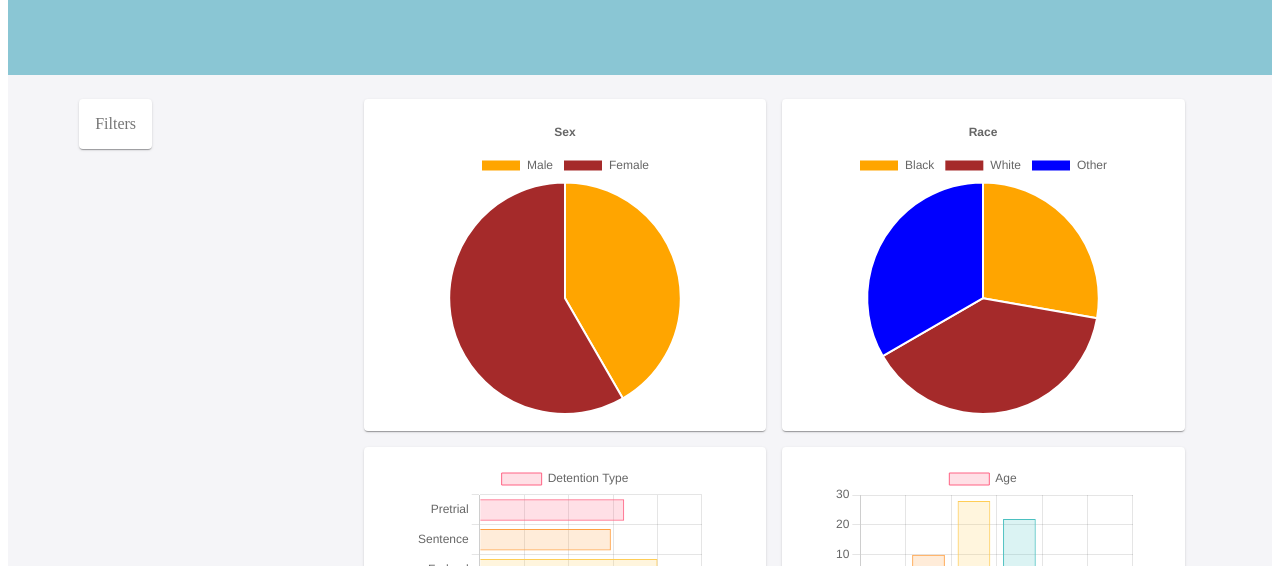
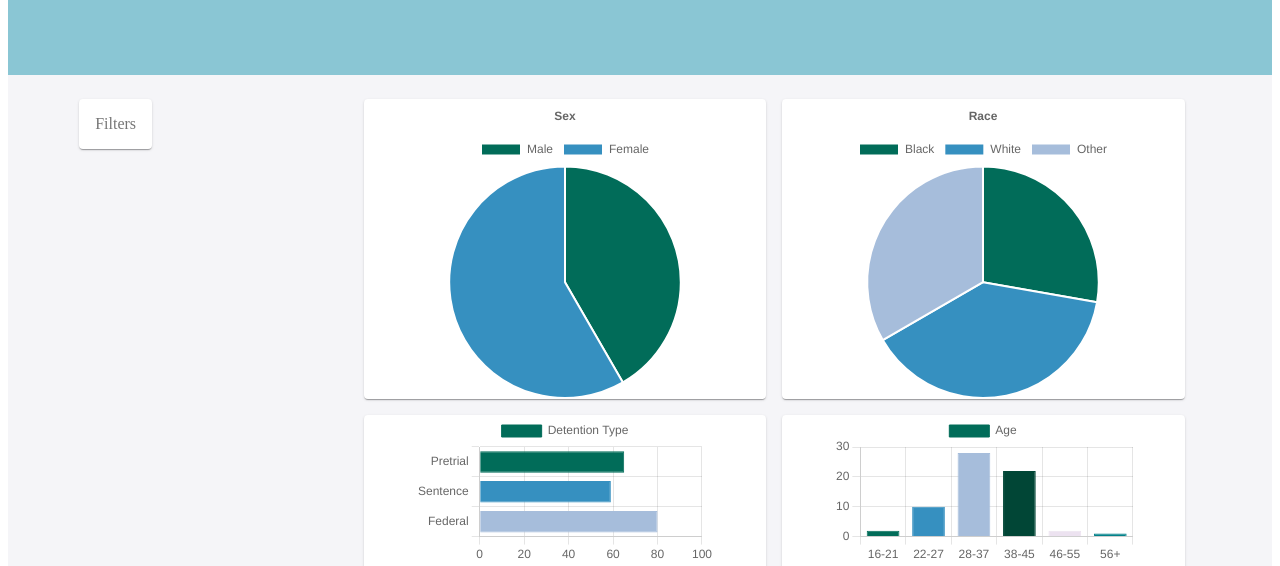
Before and after one commit to hannahgkeel/JailDashboard, a React app: page / in a window 1280 px wide. Both pictures are taken after typing "Sample" into the empty fields and a click on the button "Search". Shown: the part 234-800 px from the top of the page. Built offline with nearby package versions, Linux system fonts and the light colour scheme.

Commit message:
added color scheme

```diff
--- /dev/null
+++ b/frontend/GlobalVar.js
@@ -0,0 +1,13 @@
+const colorscheme = ["#016c59", "#3690c0", "#a6bddb", "#014636", "#ece2f0", "#02818a", "#67a9cf", "#d0d1e6", "#fff7fb"]
+
+export default colorscheme;
+
+// #fff7fb
+// #ece2f0
+// #d0d1e6
+// #a6bddb
+// #67a9cf
+// #3690c0
+// #02818a
+// #016c59
+// #014636
--- a/frontend/components/AgeGraph.js
+++ b/frontend/components/AgeGraph.js
@@ -1,4 +1,5 @@
 import React, { Component } from "react";
+import colorscheme from "../GlobalVar.js";
 import {
   Chart,
   ArcElement,
@@ -58,24 +59,8 @@ let data = {
     {
       label: "Age",
       data: [2, 10, 28, 22, 2, 1],
-      backgroundColor: [
-        "rgba(255, 99, 132, 0.2)",
-        "rgba(255, 159, 64, 0.2)",
-        "rgba(255, 205, 86, 0.2)",
-        "rgba(75, 192, 192, 0.2)",
-        "rgba(54, 162, 235, 0.2)",
-        "rgba(153, 102, 255, 0.2)",
-        "rgba(201, 203, 207, 0.2)",
-      ],
-      borderColor: [
-        "rgb(255, 99, 132)",
-        "rgb(255, 159, 64)",
-        "rgb(255, 205, 86)",
-        "rgb(75, 192, 192)",
-        "rgb(54, 162, 235)",
-        "rgb(153, 102, 255)",
-        "rgb(201, 203, 207)",
-      ],
+      backgroundColor: colorscheme,
+      borderColor: colorscheme,
       borderWidth: 1,
     },
   ],
--- a/frontend/components/DetentionTypeGraph.js
+++ b/frontend/components/DetentionTypeGraph.js
@@ -1,4 +1,5 @@
 import React, { Component } from "react";
+import colorscheme from "../GlobalVar.js"
 import {
   Chart,
   ArcElement,
@@ -58,24 +59,8 @@ let data = {
     {
       label: "Detention Type",
       data: [65, 59, 80, 81, 56, 55, 40],
-      backgroundColor: [
-        "rgba(255, 99, 132, 0.2)",
-        "rgba(255, 159, 64, 0.2)",
-        "rgba(255, 205, 86, 0.2)",
-        "rgba(75, 192, 192, 0.2)",
-        "rgba(54, 162, 235, 0.2)",
-        "rgba(153, 102, 255, 0.2)",
-        "rgba(201, 203, 207, 0.2)",
-      ],
-      borderColor: [
-        "rgb(255, 99, 132)",
-        "rgb(255, 159, 64)",
-        "rgb(255, 205, 86)",
-        "rgb(75, 192, 192)",
-        "rgb(54, 162, 235)",
-        "rgb(153, 102, 255)",
-        "rgb(201, 203, 207)",
-      ],
+      backgroundColor: colorscheme,
+      borderColor: colorscheme,
       borderWidth: 1,
     },
   ],
--- a/frontend/components/RaceGraph.js
+++ b/frontend/components/RaceGraph.js
@@ -1,5 +1,16 @@
 import React, { Component } from "react";
 import Pie from "./Pie";
+import colorscheme from "../GlobalVar.js";
+
+// #fff7fb
+// #ece2f0
+// #d0d1e6
+// #a6bddb
+// #67a9cf
+// #3690c0
+// #02818a
+// #016c59
+// #014636
 
 const data = {
   labels: [
@@ -11,7 +22,7 @@ const data = {
     {
       label: "Dataset 1",
       data: [50, 70, 60],
-      backgroundColor: ["orange", "brown", "blue"],
+      backgroundColor: colorscheme,
     },
   ],
 };
--- a/frontend/components/SexGraph.js
+++ b/frontend/components/SexGraph.js
@@ -1,5 +1,6 @@
 import React, { Component } from "react";
 import Pie from "./Pie";
+import colorscheme from "../GlobalVar.js"
 
 const data = {
   labels: ["Male", "Female"],
@@ -7,7 +8,7 @@ const data = {
     {
       label: "Dataset 1",
       data: [50, 70],
-      backgroundColor: ["orange", "brown"],
+      backgroundColor: colorscheme,
     },
   ],
 };
--- a/frontend/pages/County.js
+++ b/frontend/pages/County.js
@@ -58,12 +58,12 @@ export default function County(props) {
           alignItems="center"
         > */}
           <Grid item xs={6}>
-            <Paper className={classes.paper}>
+            <Paper className="County-graph">
               <SexGraph />
             </Paper>
           </Grid>
           <Grid item xs={6}>
-            <Paper className={classes.paper}>
+            <Paper className="County-graph">
               <RaceGraph />
             </Paper>
             {/* </Grid> */}
@@ -75,12 +75,12 @@ export default function County(props) {
           alignItems="flex-end"
         > */}
           <Grid item xs={6}>
-            <Paper className={classes.paper}>
+            <Paper className="County-graph">
               <DetentionTypeGraph />
             </Paper>
           </Grid>
           <Grid item xs={6}>
-            <Paper className={classes.paper}>
+            <Paper className="County-graph">
               <AgeGraph />
             </Paper>
             {/* </Grid> */}
--- a/frontend/styles/County.css
+++ b/frontend/styles/County.css
@@ -2,3 +2,8 @@
   margin: 0 auto;
   width: 90%;
 }
+
+.County-graph {
+    height: 50%;
+    min-height: 300px;
+}
```
